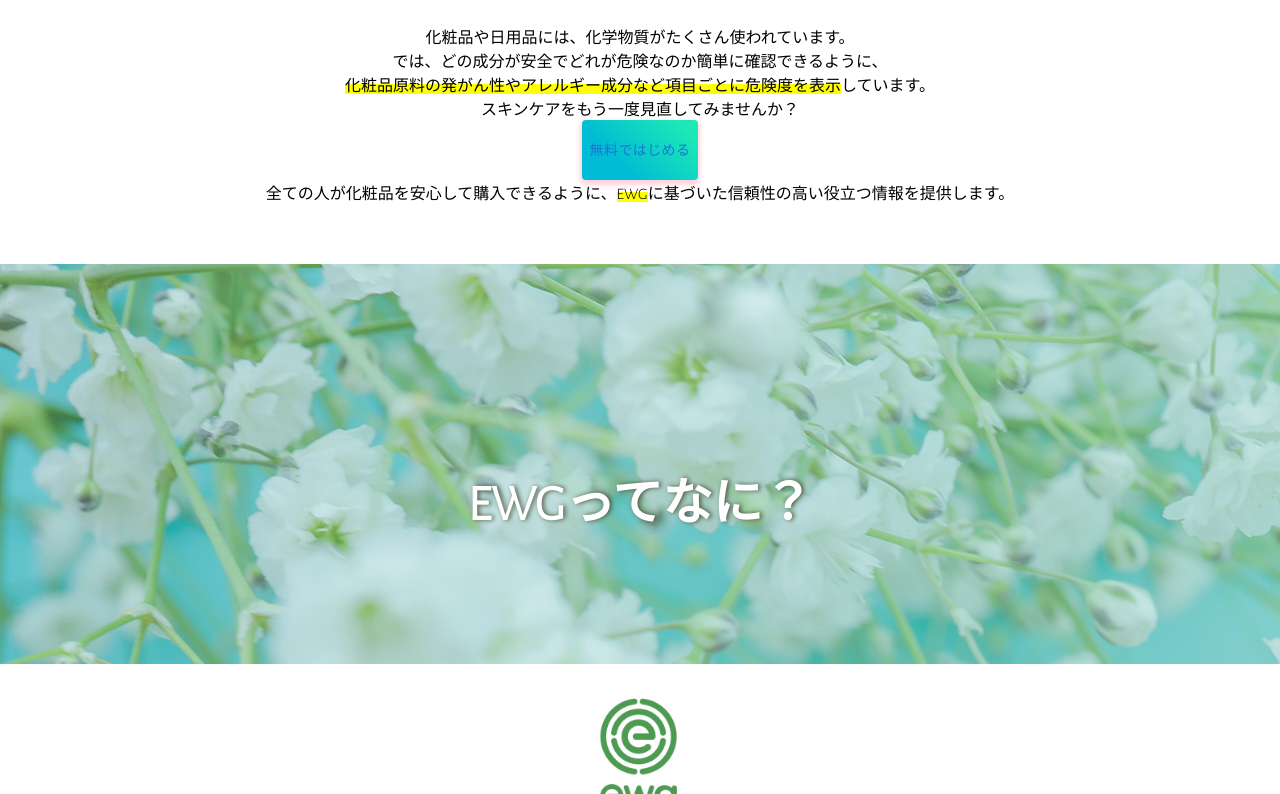
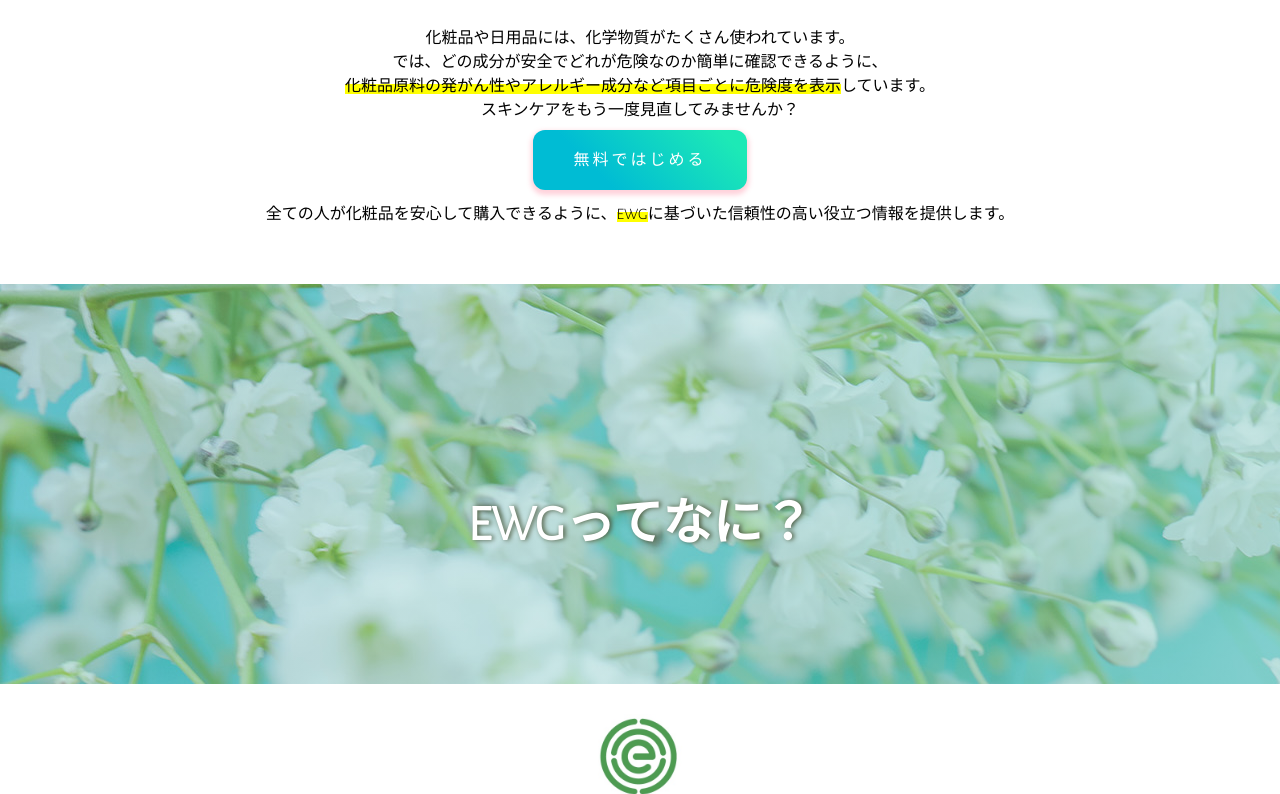
Before and after one commit to shimizu0623/cosmetic_app, a React (Create React App) app in the folder frontend/: page / in a window 1280 px wide. Shown: the part 1066-1860 px from the top of the page. Built offline with nearby package versions, Linux system fonts and the light colour scheme.

Commit message:
loginBtnのstyle修正

```diff
--- a/frontend/src/App.jsx
+++ b/frontend/src/App.jsx
@@ -1,9 +1,9 @@
 import React from 'react';
 import { Header } from './components/header';
 import { Footer } from './components/footer';
-import { TopPage } from './components/topPage';
-import { EWG } from './components/aboutEWG';
-import { LoginPage } from './components/loginPage';
+// import { TopPage } from './components/topPage';
+// import { EWG } from './components/aboutEWG';
+// import { LoginPage } from './components/loginPage';
 import { Outlet } from "react-router-dom";
 
 import './style.css'
--- a/frontend/src/components/createAccountPage.jsx
+++ b/frontend/src/components/createAccountPage.jsx
@@ -1,17 +1,60 @@
-import React from 'react';
+// import * as React from 'react';
+// import { useTheme } from '@mui/material/styles';
+// import MobileStepper from '@mui/material/MobileStepper';
+// import Button from '@mui/material/Button';
+// import KeyboardArrowLeft from '@mui/icons-material/KeyboardArrowLeft';
+// import KeyboardArrowRight from '@mui/icons-material/KeyboardArrowRight';
 
 
+//     const theme = useTheme();
+//     const [activeStep, setActiveStep] = React.useState(0);
 
-export const CreateAccount = () => {
+//     const handleNext = () => {
+//       setActiveStep((prevActiveStep) => prevActiveStep + 1);
+//     };
 
-    return(
+//     const handleBack = () => {
+//       setActiveStep((prevActiveStep) => prevActiveStep - 1);
+//     };
 
-        <>
-        <div className='MainContainer'>
 
-        <p>aaa</p>
+// export const CreateAccount = () => {
 
-        </div>
-        </>
-        );
-};
+//     return(
+
+//         <>
+//         <div className='MainContainer'>
+
+//         <p>aaa</p>
+//         <MobileStepper
+//       variant="progress"
+//       steps={6}
+//       position="static"
+//       activeStep={activeStep}
+//       sx={{ maxWidth: 400, flexGrow: 1 }}
+//       nextButton={
+//         <Button size="small" onClick={handleNext} disabled={activeStep === 5}>
+//           Next
+//           {theme.direction === 'rtl' ? (
+//             <KeyboardArrowLeft />
+//           ) : (
+//             <KeyboardArrowRight />
+//           )}
+//         </Button>
+//       }
+//       backButton={
+//         <Button size="small" onClick={handleBack} disabled={activeStep === 0}>
+//           {theme.direction === 'rtl' ? (
+//             <KeyboardArrowRight />
+//           ) : (
+//             <KeyboardArrowLeft />
+//           )}
+//           Back
+//         </Button>
+//       }
+//     />
+
+//         </div>
+//         </>
+//         );
+// };
--- a/frontend/src/components/loginBtn.jsx
+++ b/frontend/src/components/loginBtn.jsx
@@ -6,19 +6,13 @@ import { Link as RouterLink } from "react-router-dom";
 
 const useStyles = makeStyles({
   root: {
-    fontSize: '17px',
-    color: 'white',
-    letterSpacing: '3px',
-    margin: '10px auto',
-    padding: '10px 40px',
     height: 60,
     maxWidth: '300px',
     background: 'linear-gradient(45deg, #00bcd4 30%, #1de9b6 90%)',
-    border: 0,
-    borderRadius: 5,
-    boxShadow: '0 3px 5px 2px rgba(255, 105, 135, .3)',
+    '&:hover': {
+      background: 'linear-gradient(45deg, #00bcd4 10%, #1de9b6 70%)',
   },
-});
+}});
 
 export const LoginBtn = () => {
     const classes = useStyles();
@@ -27,7 +21,16 @@ export const LoginBtn = () => {
     return(
         <>
             <Button
+              variant="contained"
               className={classes.root}
+              sx={{
+                 letterSpacing: 3,
+                 fontSize: 16,
+                 borderRadius: 3,
+                 margin: '10px auto',
+                 padding: '10px 40px',
+                 boxShadow: '0 3px 5px 2px rgba(255, 105, 135, .3)',
+              }}
               component={RouterLink}
               to="/login">
             無料ではじめる
--- a/frontend/src/components/topPage.jsx
+++ b/frontend/src/components/topPage.jsx
@@ -1,12 +1,11 @@
 import React from 'react';
 import { LoginBtn } from './loginBtn';
+import { EWG } from "./aboutEWG";
 
 import trouble_face_img from '../img/trouble_face.jpg';
 import thinking_img from '../img/thinking.jpg';
 import use_pc_img from '../img/use_pc.jpg';
 import smile_img from '../img/smile.jpg';
-import { EWG } from "./aboutEWG";
-
 
 
 
```
Also changed, not shown: frontend/src/style.css (+0 -14 lines).
